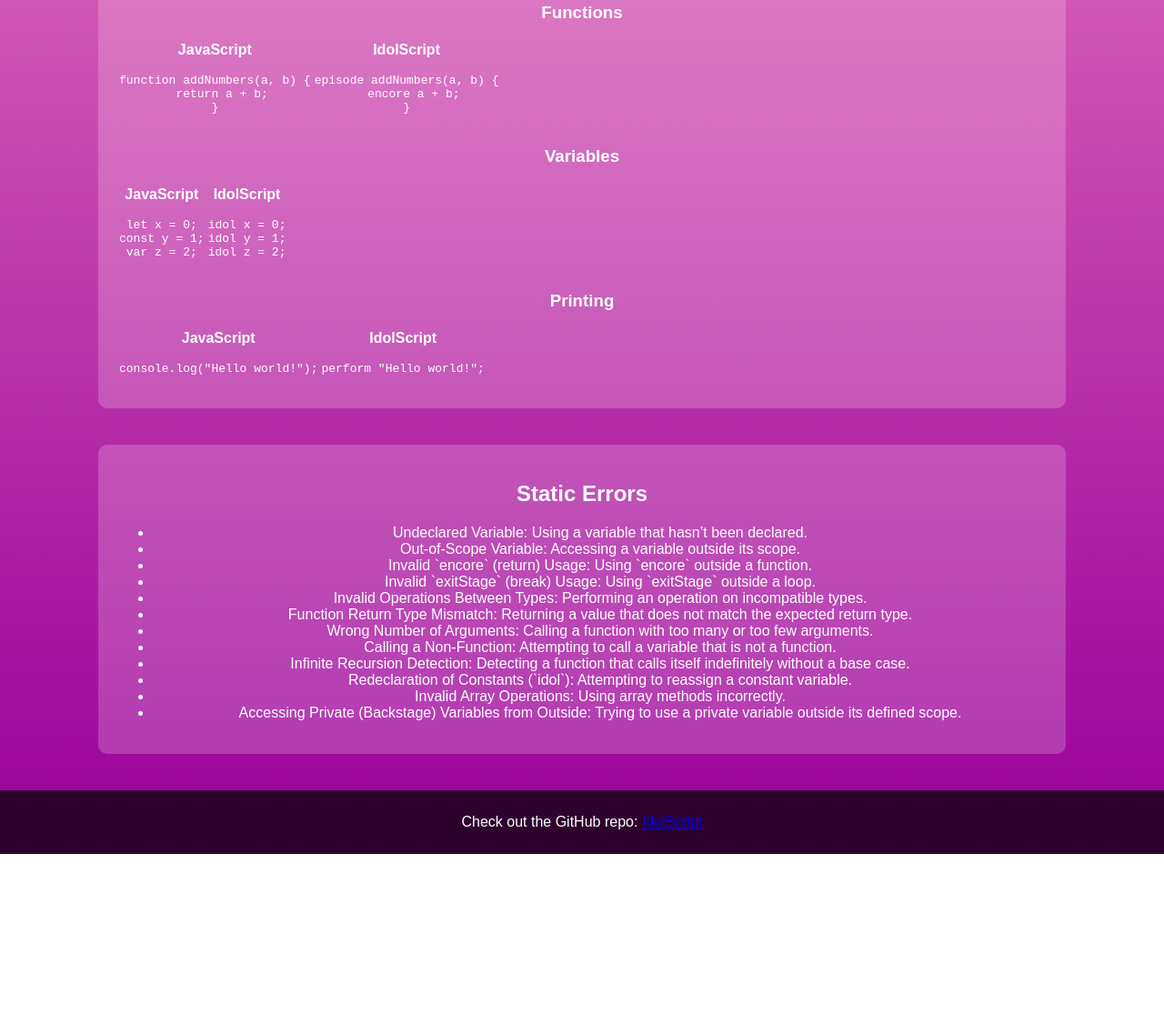
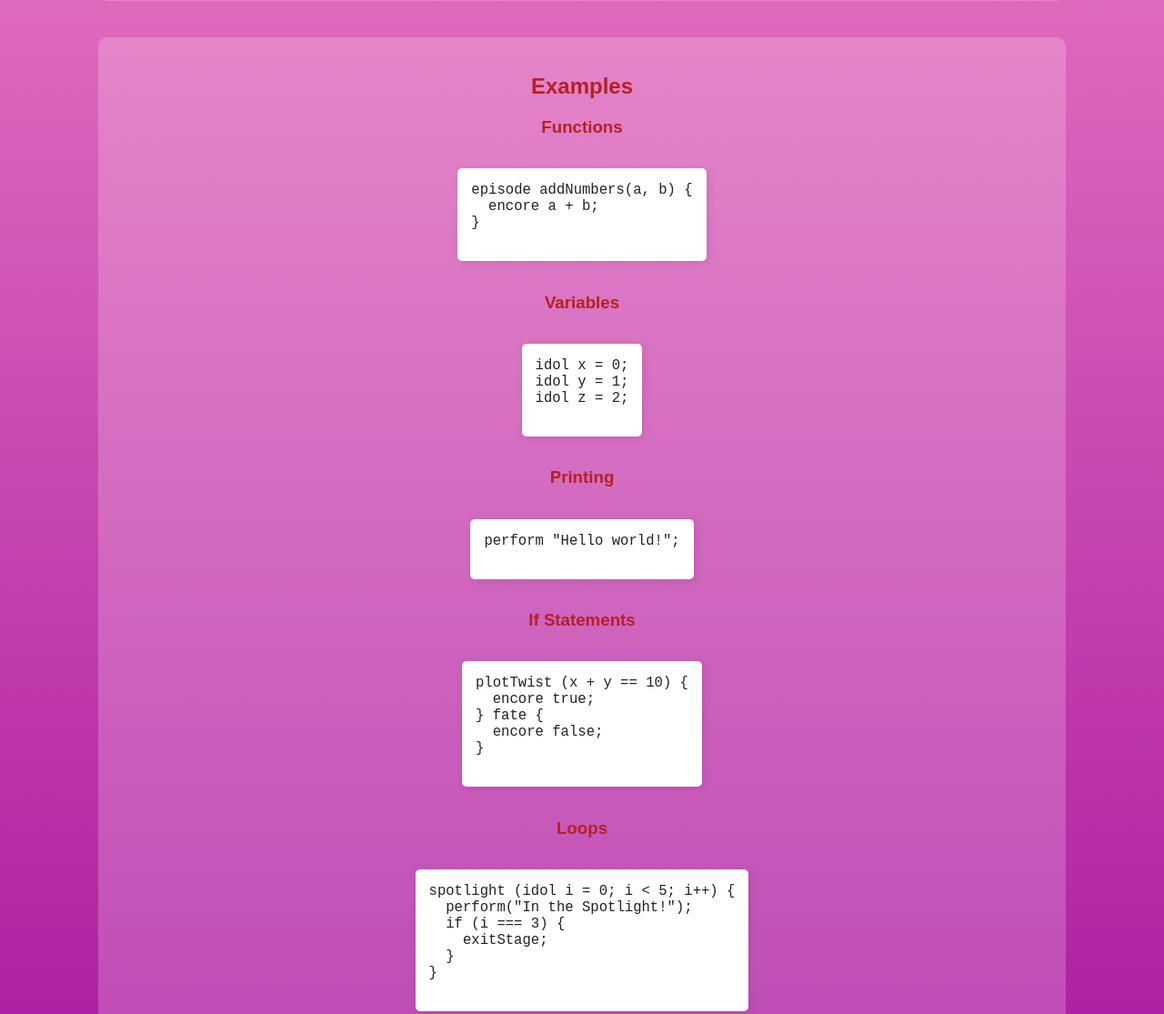
Before and after one commit to ja32sc/IdolScript, a website: page index.html in a window 1280 px wide. Shown: the part 748-1863 px from the top of the page at 91% size. Before the commit the page ends 1687 px from the top, so only its background shows below. Drawn offline with Linux system fonts and the light colour scheme.

Commit message:
Update index.html

```diff
--- a/index.html
+++ b/index.html
@@ -5,12 +5,49 @@
     <meta name="viewport" content="width=device-width, initial-scale=1.0">
     <title>IdolScript - Inspired by Oshi no Ko</title>
     <link rel="stylesheet" href="style.css">
+    <style>
+        body {
+            font-family: 'Arial', sans-serif;
+            text-align: center;
+            background-color: #f4f4f4;
+            color: #222;
+        }
+        header {
+            padding: 20px;
+        }
+        .logo {
+            width: 250px;
+            height: auto;
+        }
+        h1 {
+            font-size: 3em;
+            font-weight: bold;
+            color: #c71585;
+        }
+        h2, h3 {
+            color: #b22222;
+        }
+        pre {
+            font-size: 1.2em;
+            background: #fff;
+            padding: 15px;
+            border-radius: 5px;
+            box-shadow: 2px 2px 10px rgba(0,0,0,0.1);
+            display: inline-block;
+            text-align: left;
+        }
+        table {
+            width: 80%;
+            margin: 20px auto;
+            text-align: center;
+        }
+    </style>
 </head>
 <body>
     <header>
         <img src="doc/logo.png" alt="IdolScript Logo" class="logo">
         <h1>IdolScript</h1>
-        <p>IdolScript is a coding language influenced by JavaScript and based around the world of idols and the popular anime/manga series Oshi no Ko. Navigate through code in a new way with familiar functions now under new names based on idols and Oshi no Ko. There are also some new functions present that will provide users with some new, interesting concepts to dabble in. Aimed for those familiar with JavaScript who are looking for a nice little twist to make their coding a little more interesting.</p>
+        <p style="font-size: 1.5em; font-weight: bold;">A JavaScript-inspired language with an Oshi no Ko twist!</p>
     </header>
 
     <nav>
@@ -32,59 +69,61 @@
 
     <section id="examples">
         <h2>Examples</h2>
-        <div class="example-container">
-            <h3>Functions</h3>
-            <table class="example-table">
-            <tr><th>JavaScript</th><th>IdolScript</th></tr>
-            <tr>
-                <td><pre>function addNumbers(a, b) {
-  return a + b;
-}</pre></td>
-                <td><pre>episode addNumbers(a, b) {
+
+        <h3>Functions</h3>
+        <pre>
+episode addNumbers(a, b) {
   encore a + b;
-}</pre></td>
-            </tr>
-            </table>
+}
+        </pre>
 
-            <h3>Variables</h3>
-            <table class="example-table">
-            <tr><th>JavaScript</th><th>IdolScript</th></tr>
-            <tr>
-                <td><pre>let x = 0;
-const y = 1;
-var z = 2;</pre></td>
-                <td><pre>idol x = 0;
+        <h3>Variables</h3>
+        <pre>
+idol x = 0;
 idol y = 1;
-idol z = 2;</pre></td>
-            </tr>
-            </table>
+idol z = 2;
+        </pre>
 
-            <h3>Printing</h3>
-            <table class="example-table">
-            <tr><th>JavaScript</th><th>IdolScript</th></tr>
-            <tr>
-                <td><pre>console.log("Hello world!");</pre></td>
-                <td><pre>perform "Hello world!";</pre></td>
-            </tr>
-            </table>
-        </div>
+        <h3>Printing</h3>
+        <pre>
+perform "Hello world!";
+        </pre>
+
+        <h3>If Statements</h3>
+        <pre>
+plotTwist (x + y == 10) {
+  encore true;
+} fate {
+  encore false;
+}
+        </pre>
+
+        <h3>Loops</h3>
+        <pre>
+spotlight (idol i = 0; i < 5; i++) {
+  perform("In the Spotlight!");
+  if (i === 3) {
+    exitStage;
+  }
+}
+        </pre>
     </section>
 
     <section id="errors">
         <h2>Static Errors</h2>
         <ul>
-            <li>Undeclared Variable: Using a variable that hasn’t been declared.</li>
-            <li>Out-of-Scope Variable: Accessing a variable outside its scope.</li>
-            <li>Invalid `encore` (return) Usage: Using `encore` outside a function.</li>
-            <li>Invalid `exitStage` (break) Usage: Using `exitStage` outside a loop.</li>
-            <li>Invalid Operations Between Types: Performing an operation on incompatible types.</li>
-            <li>Function Return Type Mismatch: Returning a value that does not match the expected return type.</li>
-            <li>Wrong Number of Arguments: Calling a function with too many or too few arguments.</li>
-            <li>Calling a Non-Function: Attempting to call a variable that is not a function.</li>
-            <li>Infinite Recursion Detection: Detecting a function that calls itself indefinitely without a base case.</li>
-            <li>Redeclaration of Constants (`idol`): Attempting to reassign a constant variable.</li>
-            <li>Invalid Array Operations: Using array methods incorrectly.</li>
-            <li>Accessing Private (Backstage) Variables from Outside: Trying to use a private variable outside its defined scope.</li>
+            <li>Undeclared Variable</li>
+            <li>Out-of-Scope Variable</li>
+            <li>Invalid `encore` (return) Usage</li>
+            <li>Invalid `exitStage` (break) Usage</li>
+            <li>Invalid Operations Between Types</li>
+            <li>Function Return Type Mismatch</li>
+            <li>Wrong Number of Arguments</li>
+            <li>Calling a Non-Function</li>
+            <li>Infinite Recursion Detection</li>
+            <li>Redeclaration of Constants (`idol`)</li>
+            <li>Invalid Array Operations</li>
+            <li>Accessing Private (Backstage) Variables from Outside</li>
         </ul>
     </section>
 
@@ -100,12 +139,10 @@ idol z = 2;</pre></td>
     <script>
         document.addEventListener("DOMContentLoaded", function () {
             const audio = document.getElementById("background-music");
-            audio.volume = 0.5; // Adjust volume (0.0 - 1.0)
-
+            audio.volume = 0.5;
             audio.play().catch(() => {
                 console.log("Autoplay blocked! Waiting for user interaction.");
             });
-
             document.addEventListener("click", function () {
                 audio.play();
             }, { once: true });
```
